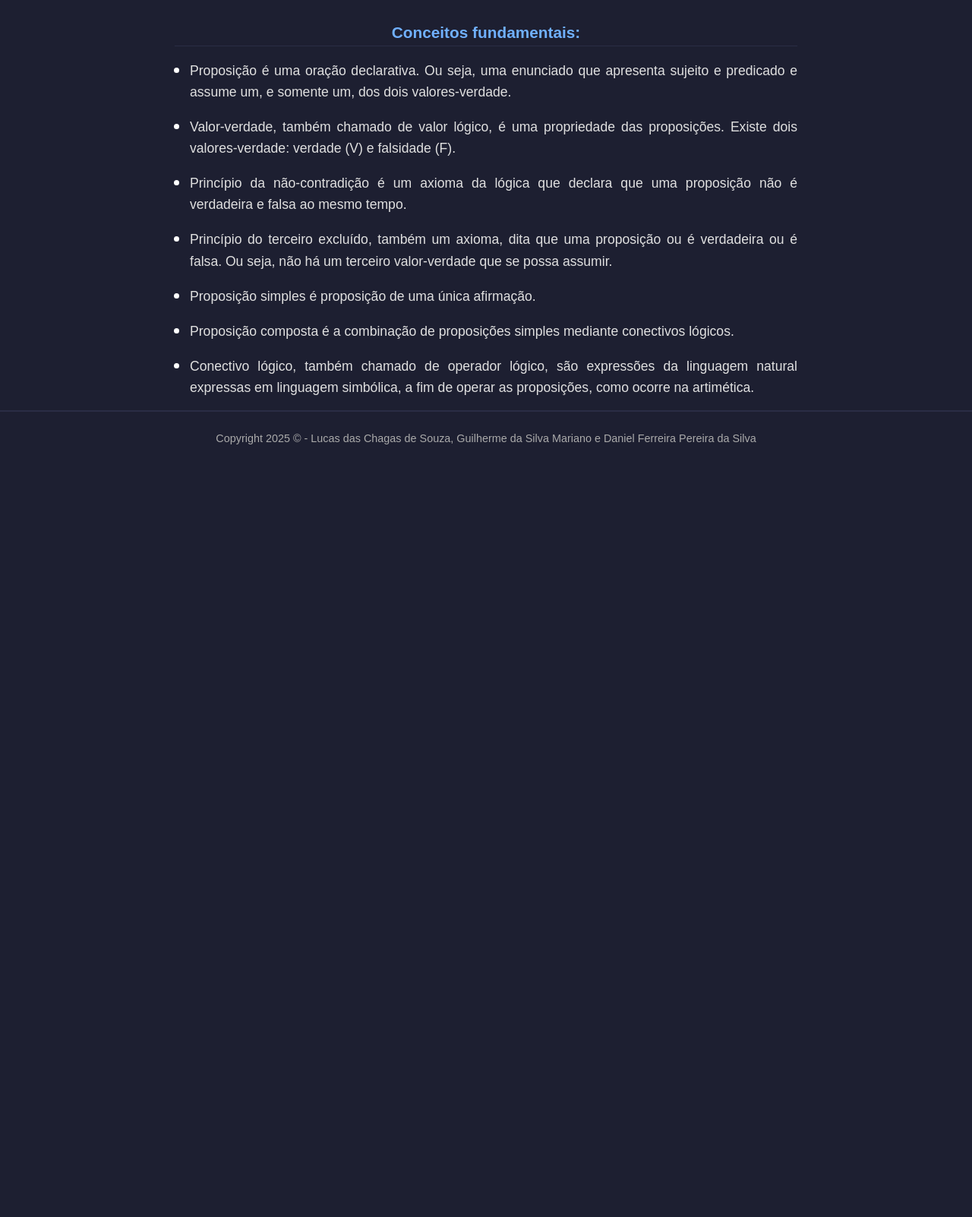
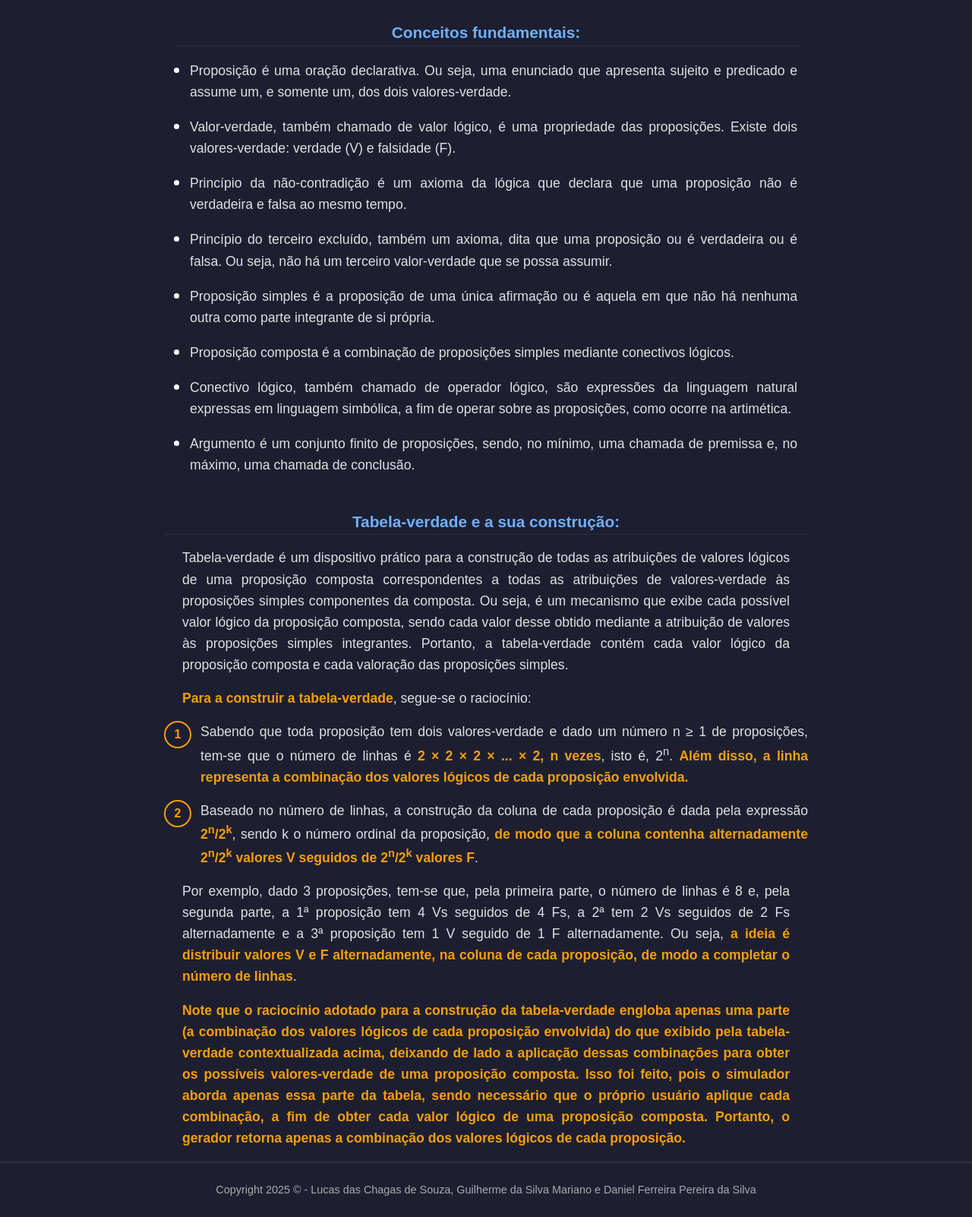
Before and after one commit to Forg0ttenUser/Logica_matematica, a Flask app: page /fundamentacao in a window 1280 px wide. Shown: the part 430-2032 px from the top of the page at 76% size. Before the commit the page ends 1015 px from the top, so only its background shows below. Run offline with Flask 3, Linux system fonts and the light colour scheme.

Commit message:
Finaliza preenchimento de fundamentacao

```diff
--- a/static/fundamentacao.css
+++ b/static/fundamentacao.css
@@ -7,3 +7,34 @@ ul li::marker {
   font-size: 1.5em;
   color: white;
 }
+
+
+ol {
+    list-style: none;
+    counter-reset: item;
+    padding-left: 0;
+}
+
+ol li {
+    counter-increment: item;
+    margin: 1rem 0;
+    position: relative;
+    padding-left: 3rem;
+}
+
+ol li::before {
+    content: counter(item);
+    position: absolute;
+    left: 0;
+    top: 0;
+    width: 2rem;
+    height: 2rem;
+    border-radius: 50%;
+    background-color: transparent;
+    border: 2px solid #f59e0b;
+    color: #f59e0b;
+    display: flex;
+    align-items: center;
+    justify-content: center;
+    font-weight: bold;
+}
--- a/templates/apresentacao.html
+++ b/templates/apresentacao.html
@@ -81,7 +81,11 @@
             </p>
         </li>
         <li><p>Se o simulador travar por algum motivo, seja p. ex. pela inserção dita no item anterior, deve-se fechar a guia do navegador e reabrir o OVA.</p></li>
-        <li><p>Por fim, as proposições são representadas do seguinte modo: <strong>p<sub>1</sub>,p<sub>2</sub>,...,p<sub>n</sub></strong>, sendo n o número de proposições.</p></li>
+        <li><p>As proposições são representadas do seguinte modo: <strong>p<sub>1</sub>,p<sub>2</sub>,...,p<sub>n</sub></strong>, sendo n o número de proposições.</p></li>
+        <li><p>
+            Como é explicado na fundamentação, <strong>o gerador retorna, em cada linha, a combinação dos valores lógicos de cada proposição, não sendo exibido o uso dessa combinação
+            em uma proposição composta</strong>.
+        </p></li>
     </ul>
 </section>
 {%endblock%}
--- a/templates/fundamentacao.html
+++ b/templates/fundamentacao.html
@@ -29,11 +29,54 @@
     <li><p>Valor-verdade, também chamado de valor lógico, é uma propriedade das proposições. Existe dois valores-verdade: verdade (V) e falsidade (F).</p></li>
     <li><p>Princípio da não-contradição é um axioma da lógica que declara que uma proposição não é verdadeira e falsa ao mesmo tempo.</p></li>
     <li><p>Princípio do terceiro excluído, também um axioma, dita que uma proposição ou é verdadeira ou é falsa. Ou seja, não há um terceiro valor-verdade que se possa assumir.</p></li>
-    <li><p>Proposição simples é proposição de uma única afirmação.</p></li>
+    <li><p>Proposição simples é a proposição de uma única afirmação ou é aquela em que não há nenhuma outra como parte integrante de si própria.</p></li>
     <li><p>Proposição composta é a combinação de proposições simples mediante conectivos lógicos.</p></li>
-    <li><p>Conectivo lógico, também chamado de operador lógico, são expressões da linguagem natural expressas em linguagem simbólica, a fim de operar as proposições, como ocorre na artimética.</p></li>
+    <li><p>Conectivo lógico, também chamado de operador lógico, são expressões da linguagem natural expressas em linguagem simbólica, a fim de operar sobre as proposições, como ocorre na artimética.</p></li>
+    <li><p>Argumento é um conjunto finito de proposições, sendo, no mínimo, uma chamada de premissa e, no máximo, uma chamada de conclusão.</p></li>
 
   </ul>
 </article>
+<article>
+  <h2>Tabela-verdade e a sua construção:</h2>
+  <p>
+    Tabela-verdade é um dispositivo prático para a construção de todas as atribuições de valores lógicos de uma proposição composta
+    correspondentes a todas as atribuições de valores-verdade às proposições simples componentes da composta. Ou seja, é um mecanismo
+    que exibe cada possível valor lógico da proposição composta, sendo cada valor desse obtido mediante a atribuição de valores
+    às proposições simples integrantes. Portanto, a tabela-verdade contém cada valor lógico da proposição composta e cada valoração das proposições
+    simples.
+  </p>
+
+  <p>
+    <strong>Para a construir a tabela-verdade</strong>, segue-se o raciocínio:
+  </p>
+  <ol>
+    <li>
+      <p>
+      Sabendo que toda proposição tem dois valores-verdade e dado
+      um número n &ge; 1 de proposições, tem-se que o número de linhas é <strong>2 &times; 2 &times; 2 &times; ... &times; 2, n vezes</strong>, isto é, 2<sup>n</sup>.
+      <strong>Além disso, a linha representa a combinação dos valores lógicos de cada proposição envolvida.</strong>
+      </p>
+    </li>
+    <li>
+      <p>
+        Baseado no número de linhas, a construção da coluna de cada proposição é dada pela expressão <strong>2<sup>n</sup>/2<sup>k</sup></strong>,
+        sendo k o número ordinal da proposição, <strong>de modo que a coluna contenha alternadamente 2<sup>n</sup>/2<sup>k</sup> valores V seguidos
+        de 2<sup>n</sup>/2<sup>k</sup> valores F</strong>.
+      </p>
+    </li>
+  </ol>
+  <p>
+    Por exemplo, dado 3 proposições, tem-se que, pela primeira parte, o número de linhas é 8 e, pela segunda parte, a 1&ordf; proposição tem 4 Vs seguidos de 4 Fs,
+    a 2&ordf; tem 2 Vs seguidos de 2 Fs alternadamente e a 3&ordf; proposição tem 1 V seguido de 1 F alternadamente. Ou seja,
+    <strong>a ideia é distribuir valores V e F alternadamente, na coluna de cada proposição, de modo a completar o número de linhas</strong>.
+  </p>
+  <p>
+    <strong>Note que o raciocínio adotado para a construção da tabela-verdade engloba apenas uma parte (a combinação dos valores lógicos de cada proposição envolvida)
+    do que exibido pela tabela-verdade contextualizada acima, deixando de lado a aplicação dessas combinações para obter os possíveis valores-verdade de uma
+    proposição composta. Isso foi feito, pois o simulador aborda apenas essa parte da tabela, sendo necessário que o próprio usuário aplique cada combinação,
+    a fim de obter cada valor lógico de uma proposição composta. Portanto, o gerador retorna apenas a combinação dos valores lógicos de cada proposição.</strong>
+  </p>
+
+</article>
 
 {%endblock%}
```
